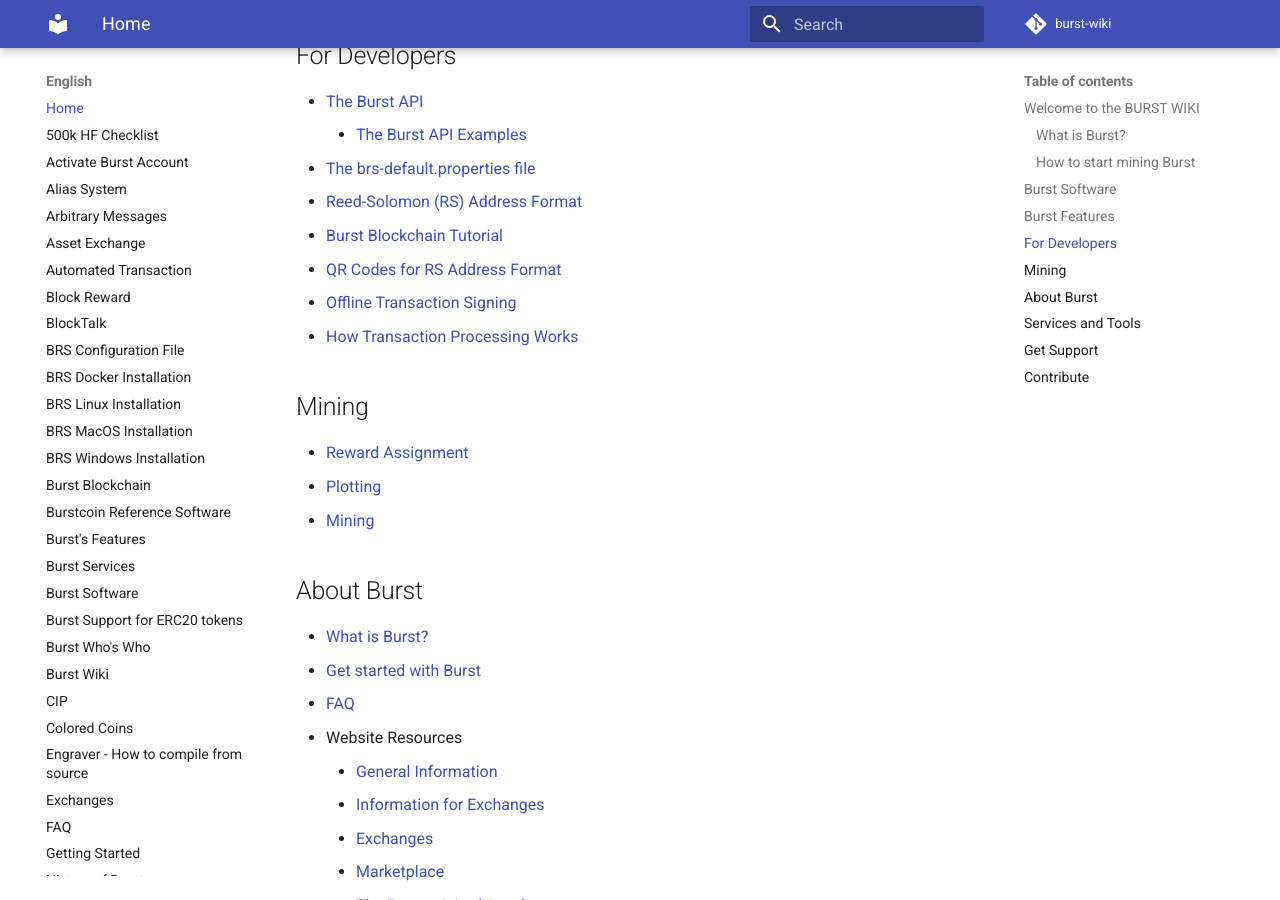
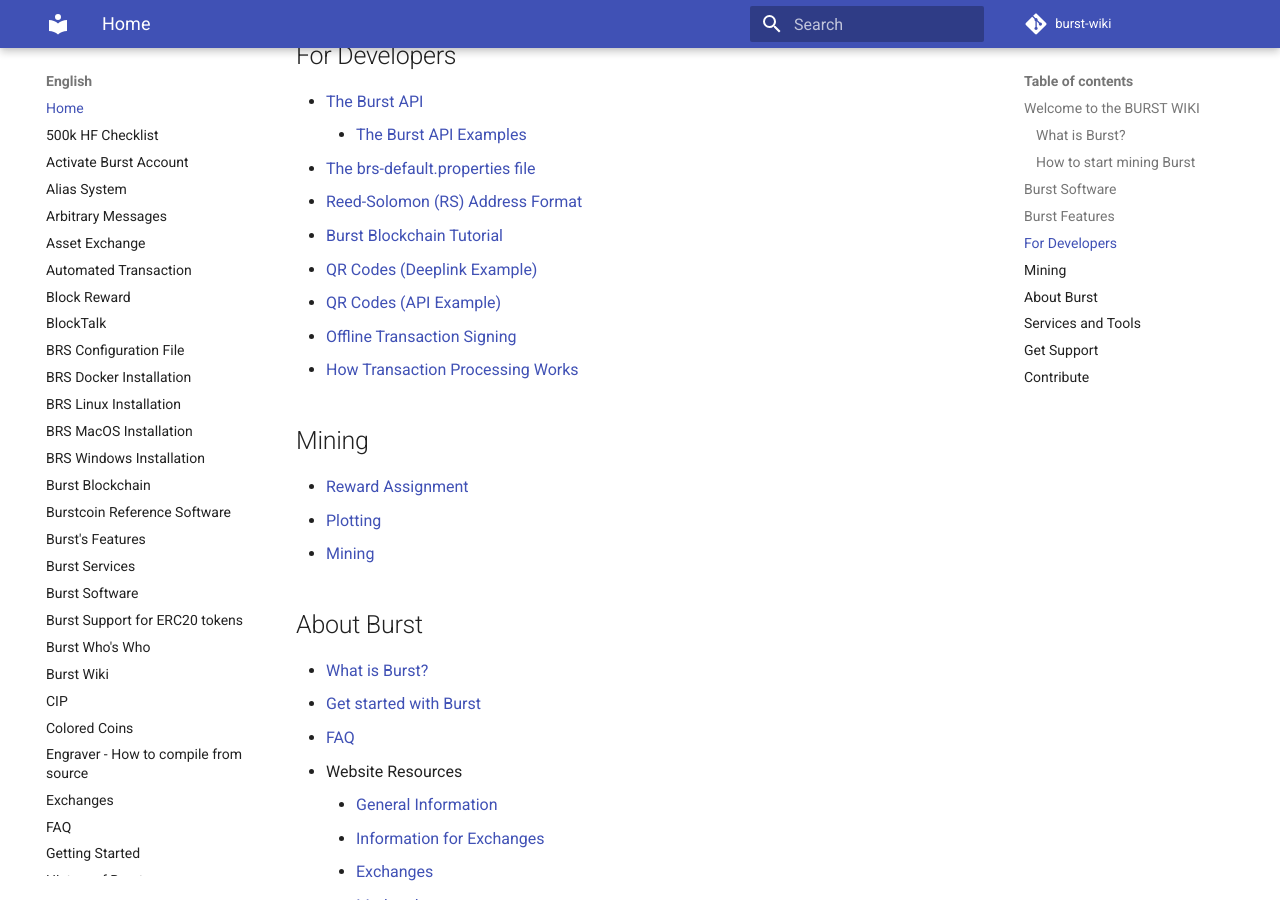
Before and after one commit to burst-apps-team/burst-wiki, an MkDocs documentation site: the page built from docs/en/index.md, in a window 1280 px wide and 900 px high, scrolled down 1728 px. Built offline with MkDocs 1.6.1 and Material for MkDocs 9.7.7, drawn with Linux system fonts in a browser that asks for light colours; comment, search, counter and statistics services are not loaded; old or Windows-style settings are respelled for this version of MkDocs.

Commit message:
Update index.md

```diff
--- a/docs/en/index.md
+++ b/docs/en/index.md
@@ -39,7 +39,8 @@ For Developers
 -   [The brs-default.properties file](brs-default-properties-configuration-file.md)
 -   [Reed-Solomon (RS) Address Format](rs-address-format.md)
 -   [Burst Blockchain Tutorial](burst-blockchain.md)
--   [QR Codes for RS Address Format](qr-codes-for-rs-address-format.md)
+-   [QR Codes (Deeplink Example)](https://github.com/burst-apps-team/phoenix/pull/566)
+-   [QR Codes (API Example)](https://burst-apps-team.github.io/phoenix/interfaces/core_api.accountapi.html#generatesendtransactionqrcode)
 -   [Offline Transaction Signing](offline-transaction-signing.md)
 -   [How Transaction Processing Works](how-tx-processing-works.md)
 
```
